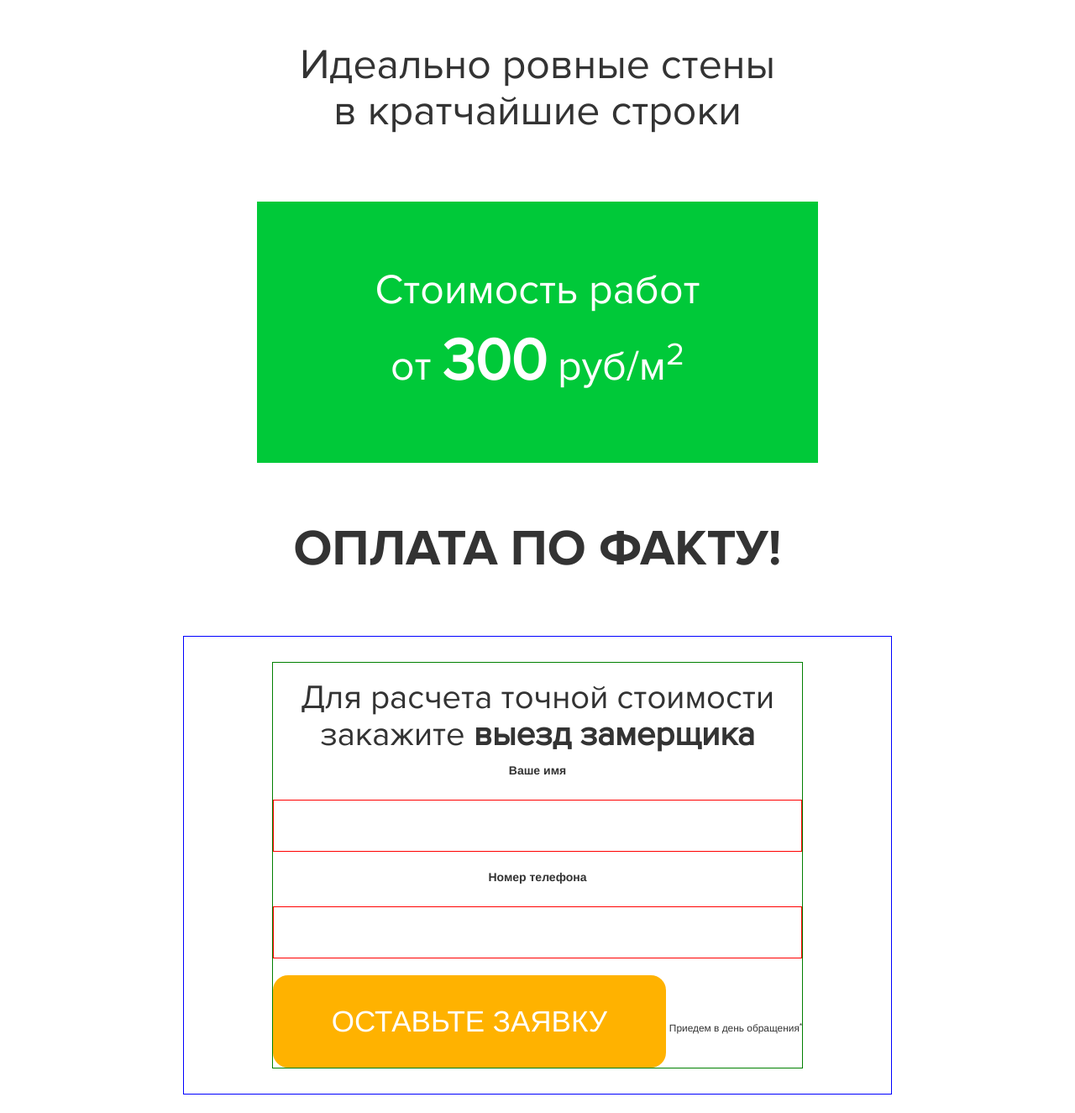
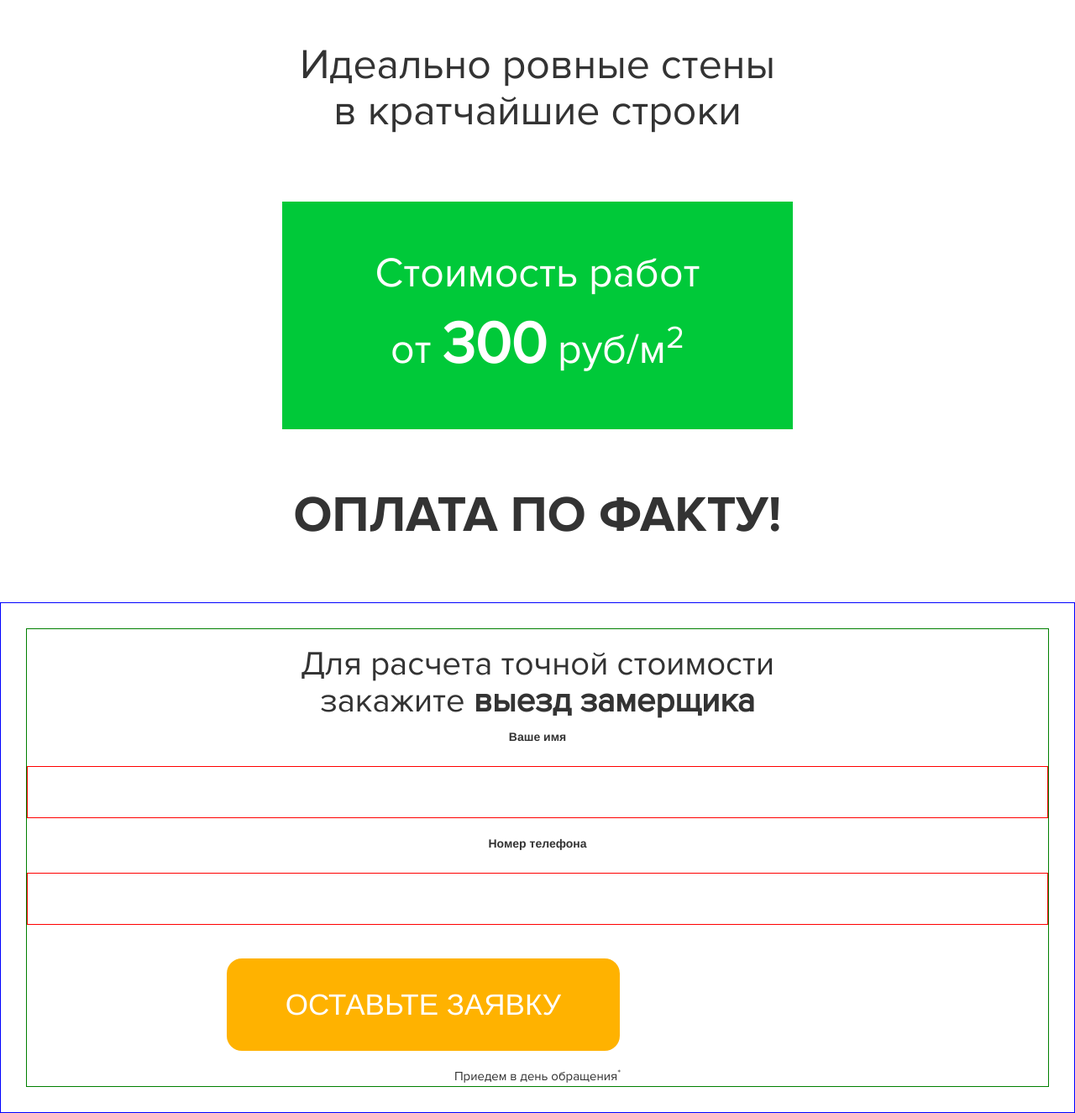
Before and after one commit to Anessy/Anessy.github.io, a PHP site: page / in a window 1280 px wide. Shown: the part 735-2060 px from the top of the page at 84% size. Before the commit the page ends 2038 px from the top, so only its background shows below. Run offline with PHP 8.4, Linux system fonts and the light colour scheme.

Commit message:
modify less18

```diff
--- a/lesson18(mobile)/src/css/style.css
+++ b/lesson18(mobile)/src/css/style.css
@@ -66,7 +66,7 @@ html {
   font-family: 'ProximaNova_reg', sans-serif;
   font-size: 5rem;
   color: white;
-  padding: 7rem 14rem;
+  padding: 5rem 11rem;
   margin-top: 7rem;
 }
 .box1 strong {
@@ -87,6 +87,7 @@ html {
   display: inline-block;
   text-align: center;
   border: 1px solid green;
+  width: 100%;
 }
 .form1 h2 {
   font-family: 'ProximaNova_reg', sans-serif;
@@ -99,3 +100,11 @@ html {
   padding: 2rem;
   border: 1px solid red;
 }
+.form1 small {
+  font-family: 'ProximaNova_reg', sans-serif;
+  font-size: 1.5rem;
+}
+.btn1 {
+  display: block;
+  margin: 2rem;
+}
--- a/lesson18(mobile)/src/index.html
+++ b/lesson18(mobile)/src/index.html
@@ -61,7 +61,7 @@
 				</div>
 			</div>
 		<!-- поле ввода -->
-		<div class="col-xs-8 col-xs-offset-2">
+		<div class="col-xs-12">
 			<div class="form">
 			<div class="form1">
 				<h2>Для расчета точной стоимости <br> закажите <strong>выезд замерщика</strong></h2>
@@ -70,8 +70,12 @@
 						<input class="main-form-input" type="text">
 						<label for="#">Номер телефона</label>
 						<input class="main-form-input" type="text">
-									<button class="main-form-btn button" type="submit">оставьте заявку</button>
+						<div class="col-xs-10 col-xs-offset-2">
+							<button class="btn1 button" type="submit">оставьте заявку</button>
+						</div>
+						<div class="col-xs-6 col-xs-offset-3">
 							<small>Приедем в день обращения<sup>*</sup></small>
+						</div>
 					</form>
 			</div>
 			</div>
--- a/lesson18(mobile)/src/less/style.less
+++ b/lesson18(mobile)/src/less/style.less
@@ -102,7 +102,7 @@ html {
 	.reg();
 	font-size: 5rem;
 	color: white;
-	padding: 7rem 14rem;
+	padding: 5rem 11rem;
 	margin-top: 7rem;
 	 strong {
 		font-size: 7rem;
@@ -127,6 +127,7 @@ html {
 	display: inline-block;
 	text-align: center;
 	border: 1px solid green;
+	width: 100%;
 
 
 	h2 {
@@ -139,6 +140,15 @@ html {
 			width: 100%;
 			padding: 2rem;
 		border: 1px solid red;
+	}
 
+	small {
+		.reg();
+		font-size: 1.5rem;
 	}
 }
+
+.btn1 {
+	display: block;
+	margin: 2rem;
+}
```
Also changed, not shown: 1 other file. Lines whose indentation alone changed are shown as unchanged.
